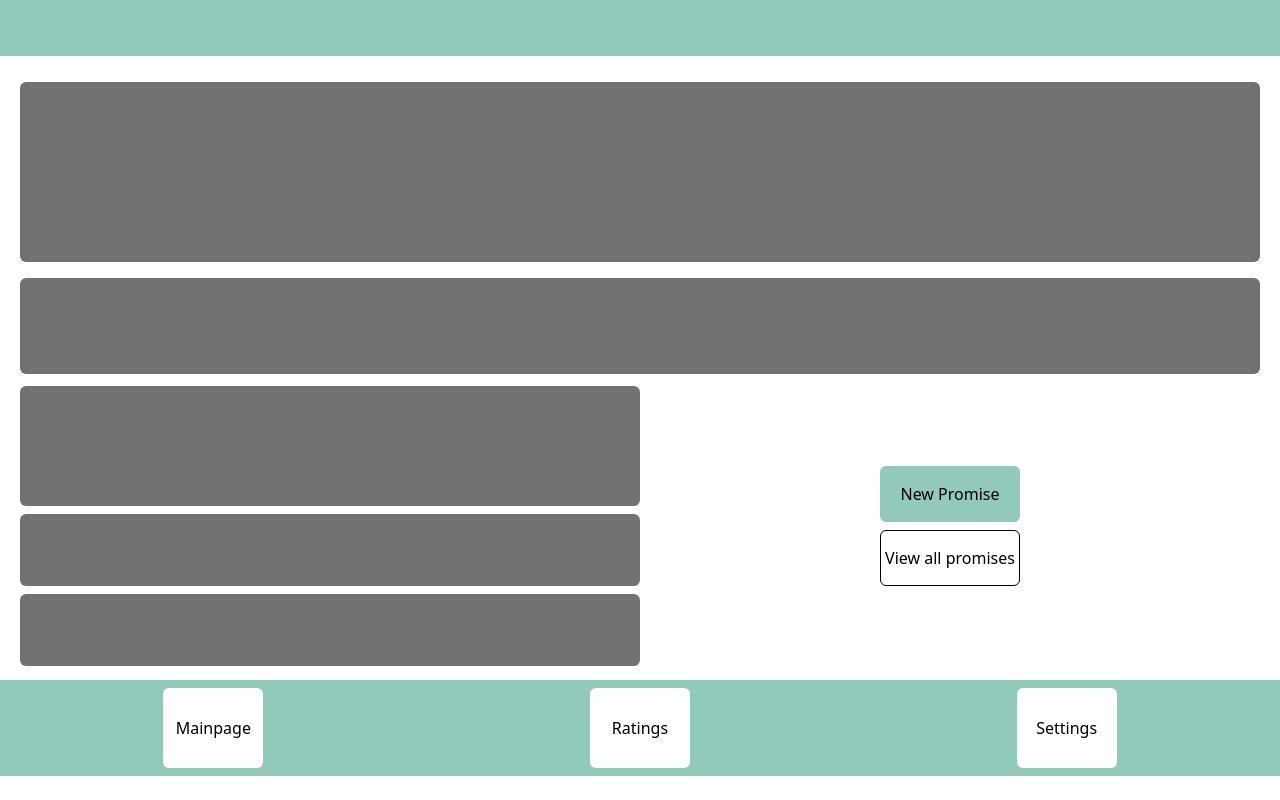
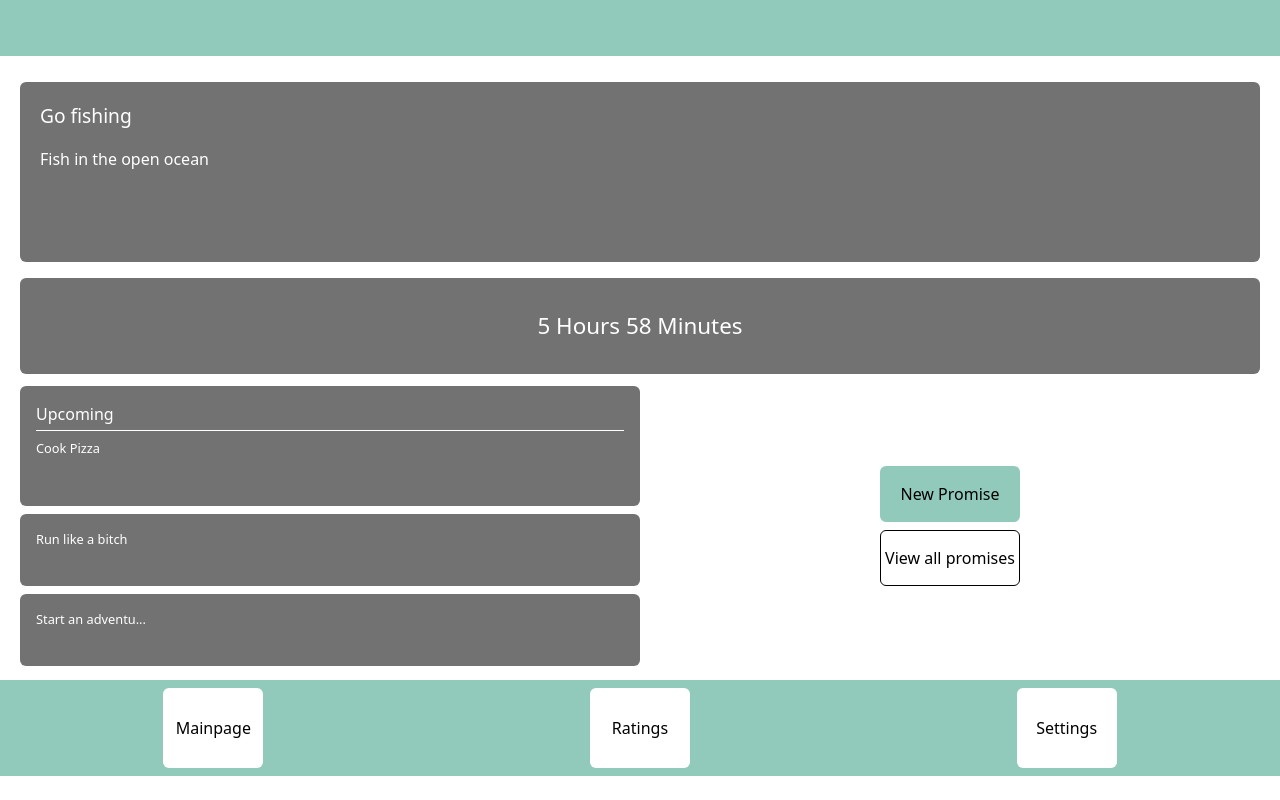
Before and after one commit to iyliaj/The-Promise-V2, a React (Vite) app in the folder the-promise-v2/: page / in a window 1280 px wide. Built offline with nearby package versions, Linux system fonts and the light colour scheme.

Commit message:
Dsiplayed promises into relevant containers for Mainpage

```diff
--- a/the-promise-v2/src/MainPage.jsx
+++ b/the-promise-v2/src/MainPage.jsx
@@ -1,12 +1,14 @@
-import { useEffect, useState } from "react";
+import { useEffect, useState, useMemo } from "react";
 import { BottomNavbar } from "./components/BottomNavbar";
 import { TopBorder } from "./components/TopBorder";
 import { NewPromiseForm } from "./components/NewPromiseForm";
+import { Timer } from "./components/Timer";
 
 
 
 export function MainPage() {
 
+    // Initialise user data
     const [userData, setUserData] = useState(() => {
 
         const initialData = {
@@ -25,7 +27,7 @@ export function MainPage() {
                     title: "Run like a bitch",
                     description: "Burn some calories",
                     date: "2026-02-09",
-                    time: "09:50",
+                    time: "13:00",
                     status: "active"
                 },
                 {
@@ -75,8 +77,8 @@ export function MainPage() {
             const timeLeft = dateTime.getTime() - now.getTime();
 
             if (timeLeft <= 0) {
-                expired.push({...promise, status: "expired"});
-            }   else {
+                expired.push({ ...promise, status: "expired" });
+            } else {
                 active.push(promise);
             }
 
@@ -110,15 +112,48 @@ export function MainPage() {
 
     });
 
+    // Sorts data on load and every time promises data changes
+    const sortedPromises = useMemo(() => {
+        return [...userData.promises].sort((a, b) => {
+            const deadlineA = new Date(`${a.date}T${a.time}`);
+            const deadlineB = new Date(`${b.date}T${b.time}`);
+            return deadlineA.getTime() - deadlineB.getTime();
+        });
+    }, [userData.promises]);
+
+    // For production only - to show updated user data
     useEffect(() => {
         console.log(`Current data: ${JSON.stringify(userData)}`);
     })
 
+
+
+    // To track if new promise window is open
     const [newPromiseStatus, setNewPromiseStatus] = useState(false);
 
     const handleClick = () => {
         newPromiseStatus === false ? setNewPromiseStatus(true) : setNewPromiseStatus(false);
     }
+
+
+    const updateExpiredPromise = (id) => {
+
+        const expiredPromise = userData.promises.find(promise => promise.id === id);
+
+        setUserData(prev => ({
+            ...prev,
+            promises: [...prev.promises.filter(p => p !== expiredPromise)],
+            ratings: {
+                ...prev.ratings,
+                promisesStatus: {
+                    ...prev.ratings.promisesStatus,
+                    expiredPromises: [...prev.ratings.promisesStatus.expiredPromises, { expiredPromise, status: "expired" }]
+                }
+            }
+        }));
+
+    }
+
 
     return (
         <div className="w-full h-194 bg-canvas relative">
@@ -127,7 +162,18 @@ export function MainPage() {
 
                 {/* New Promise is always on display in the Main Page */}
                 <div className="latest-promise-section w-full h-50 flex flex-col justify-around">
-                    <div className="latest-promise w-full h-[90%] bg-secondary rounded-md">
+                    <div className="latest-promise w-full h-[90%] bg-secondary rounded-md p-5">
+
+                        {sortedPromises[0] && (
+                            <div>
+                                <p className="latest-promise-text text-[1.2rem] text-canvas">
+                                    {sortedPromises[0].title.length > 16 ? sortedPromises[0].title.slice(0,16) + "...": sortedPromises[0].title}
+                                </p>
+                                <p className="latest-promise-description text-[1rem] text-canvas mt-4">
+                                    {sortedPromises[0].description.length > 60 ? sortedPromises[0].description.slice(0,60) + "..." : sortedPromises[0].description}
+                                </p>
+                            </div>
+                        )}
 
                     </div>
                 </div>
@@ -135,14 +181,56 @@ export function MainPage() {
                 {/* Displays by default and when cancel new promise button is clicked */}
                 {!newPromiseStatus && (
                     <div className="timer-more-promises w-full h-100 flex flex-col justify-around">
-                        <div className="latest-promise-timer w-full h-[24%] bg-secondary rounded-md">
+                        <div className="latest-promise-timer w-full h-[24%] bg-secondary rounded-md flex justify-center items-center">
+
+                            {sortedPromises[0] && (
+                                <Timer
+                                    key={sortedPromises[0].id}
+                                    promise={sortedPromises[0]}
+                                    sortedPromises={sortedPromises}
+                                    updateExpiredPromise={updateExpiredPromise}
+                                />
+                            )}
 
                         </div>
                         <div className="more-promises-section w-full h-[70%] flex justify-around">
                             <div className="w-[50%] h-full flex flex-col justify-around gap-2">
-                                <div className="upcoming-promises w-full h-30 bg-secondary rounded-md"></div>
-                                <div className="next-promises w-full h-18 bg-secondary rounded-md"></div>
-                                <div className="next-promises w-full h-18 bg-secondary rounded-md"></div>
+                                <div className="upcoming-promises w-full h-30 bg-secondary rounded-md p-4">
+
+                                    {!sortedPromises[1] && (
+                                        <p className="text-white text-[0.9rem]">No upcoming promises</p>
+                                    )}
+
+                                    {/* Ensure the object exists first */}
+
+                                    {sortedPromises[1] && (
+
+                                        <div>
+                                            <p className="text-canvas text-[1rem]">Upcoming</p>
+                                            <hr className="border-canvas mt-1"></hr>
+                                            <p className="text-canvas text-[0.8rem] mt-2">
+                                                {sortedPromises[1].title.length > 16 ? sortedPromises[1].title.slice(0, 16) + "..." : sortedPromises[1].title}
+                                            </p>
+
+                                        </div>
+                                    )}
+
+                                </div>
+                                <div className="next-promises w-full h-18 bg-secondary rounded-md p-4">
+
+                                    {sortedPromises[2] && (
+                                        <p className="text-canvas text-[0.8rem]">
+                                            {sortedPromises[2].title.length > 16 ? sortedPromises[2].title.slice(0, 16) + "..." : sortedPromises[2].title}
+                                        </p>
+                                    )}
+                                </div>
+                                <div className="next-promises w-full h-18 bg-secondary rounded-md p-4">
+                                    {sortedPromises[3] && (
+                                        <p className="text-canvas text-[0.8rem]">
+                                            {sortedPromises[3].title.length > 16 ? sortedPromises[3].title.slice(0, 16) + "..." : sortedPromises[3].title}
+                                        </p>
+                                    )}
+                                </div>
                             </div>
                             <div className="buttons-section w-[50%] h-full flex flex-col gap-2 items-center justify-center">
                                 <button className="new-promise-btn w-35 h-14 bg-primary rounded-md hover:opacity-80 hover:text-canvas active:bg-green-950 cursor-pointer"
--- /dev/null
+++ b/the-promise-v2/src/components/Timer.jsx
@@ -0,0 +1,68 @@
+import { useRef,useState, useEffect } from "react";
+
+
+export function Timer({ updateExpiredPromise, promise }) {
+
+    const hasExpiredRef = useRef(false);
+
+    // Update data when promise expires
+    const getTimeLeft = (promise) => {
+        const deadline = new Date(`${promise.date}T${promise.time}`);
+        const now = new Date();
+        const timeLeft = deadline.getTime() - now.getTime();
+        return timeLeft;
+    };
+
+    // Initialise with current promise time
+    const [currentTime, setCurrentTime] = useState(() => getTimeLeft(promise));
+
+    useEffect(() => {
+
+        const interval = setInterval(() => {
+            const fetchedTime = getTimeLeft(promise)
+            setCurrentTime(fetchedTime);
+        }, 1000);
+
+        // Cleanup
+        return () => clearInterval(interval);
+    });
+
+    // Handle Timer Expiration
+    useEffect(() => {
+
+        if (currentTime <= 0 && !hasExpiredRef.current) {
+            hasExpiredRef.current = true;
+            updateExpiredPromise(promise.id);
+        }
+    }, [currentTime, updateExpiredPromise, promise.id]);
+
+    // For displaying time left
+    let timeDisplay;
+
+    const timeSeconds = currentTime / 1000;
+    const timeMinutes = timeSeconds / 60;
+    const timeHours = timeMinutes / 60;
+    const timeDays = timeHours / 24;
+
+    if (timeDays >= 1) {
+        timeDisplay = `${Math.floor(timeDays)} Days ${Math.floor(timeHours % 24)} Hours`;
+    } else if (timeHours >= 1) {
+        timeDisplay = `${Math.floor(timeHours)} Hours ${Math.floor(timeMinutes % 60)} Minutes`;
+    } else if (timeMinutes >= 1) {
+        timeDisplay = `${Math.floor(timeMinutes)} Minutes ${Math.floor(timeSeconds % 60)} Seconds`;
+    } else {
+        timeDisplay = `${Math.floor(timeSeconds)} Seconds`;
+
+        if (timeDisplay <= 0) {
+            timeDisplay = "Promise Expired!";
+        }
+    }
+
+    const timeLeft = timeDisplay;
+
+
+
+    return (
+        <p className="text-canvas text-[1.4rem]">{timeLeft}</p>
+    )
+}
--- /dev/null
+++ b/the-promise-v2/src/components/test.js
@@ -0,0 +1,16 @@
+
+
+
+// Method 1: Using toISOString() and split
+const date1 = new Date().toISOString().split("T")[0];
+
+// Method 2: Using toLocaleDateString() with specific format
+const date2 = new Date().toLocaleDateString('en-CA'); // Returns YYYY-MM-DD format
+
+// Method 3: Manual formatting
+const now = new Date();
+const date3 = `${now.getFullYear()}-${String(now.getMonth() + 1).padStart(2, '0')}-${String(now.getDate()).padStart(2, '0')}`;
+
+console.log("Method 1 (toISOString):", date1);
+console.log("Method 2 (toLocaleDateString):", date2);
+console.log("Method 3 (manual):", date3);
```
Also changed, not shown: the-promise-v2/src/components/NewPromiseForm.jsx (+39 -11 lines).
